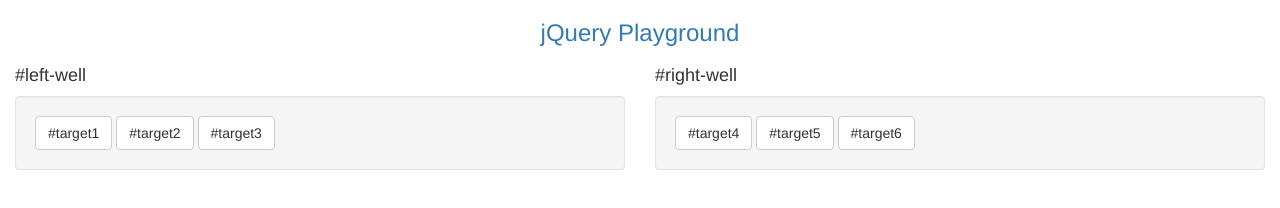
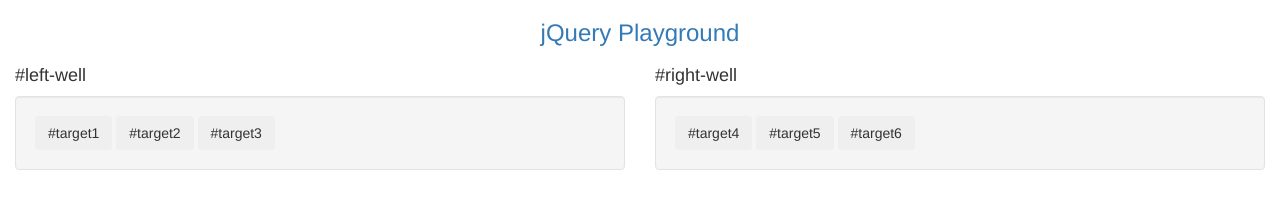
Before and after one commit to armod/jQuery, a website: page jquery.html in a window 1280 px wide. Drawn offline with nearby package versions, Linux system fonts and the light colour scheme.

Commit message:
jquery praktyka

```diff
--- a/jquery.html
+++ b/jquery.html
@@ -4,18 +4,13 @@
     <meta name="viewport" content="width=device-width, initial-scale=1.0">
     <title>Document</title>
     <link rel="stylesheet" href="https://maxcdn.bootstrapcdn.com/bootstrap/3.3.7/css/bootstrap.min.css" integrity="sha384-BVYiiSIFeK1dGmJRAkycuHAHRg32OmUcww7on3RYdg4Va+PmSTsz/K68vbdEjh4u" crossorigin="anonymous"/>
-    <script src="jquery-3.6.0.min.js"></script>
+    <script type="text/javascript"  src="jquery-3.6.0.min.js"></script>
+    <script type="text/javascript"  src="https://ajax.googleapis.com/ajax/libs/jquery/3.6.0/jquery.min.js"></script>
 </head>
 <body>
 
 
-    <script>
-        $(document).ready(function() {
-          $("button").addClass("animated bounce");
-          $(".well").addClass("animated shake");
-          $("#target3").addClass("animated fadeOut");
-        });
-      </script>
+
 
 <!-- Only change code above this line -->
 
@@ -41,5 +36,15 @@
   </div>
 </div>
 
+<script>
+  $(document).ready(function() {
+    $("button").addClass("animated bounce");
+    $(".well").addClass("animated shake");
+    $("#target3").addClass("animated fadeOut");
+    $("button").removeClass("btn-default");
+
+  });
+</script>
+
 </body>
 </html>
```
